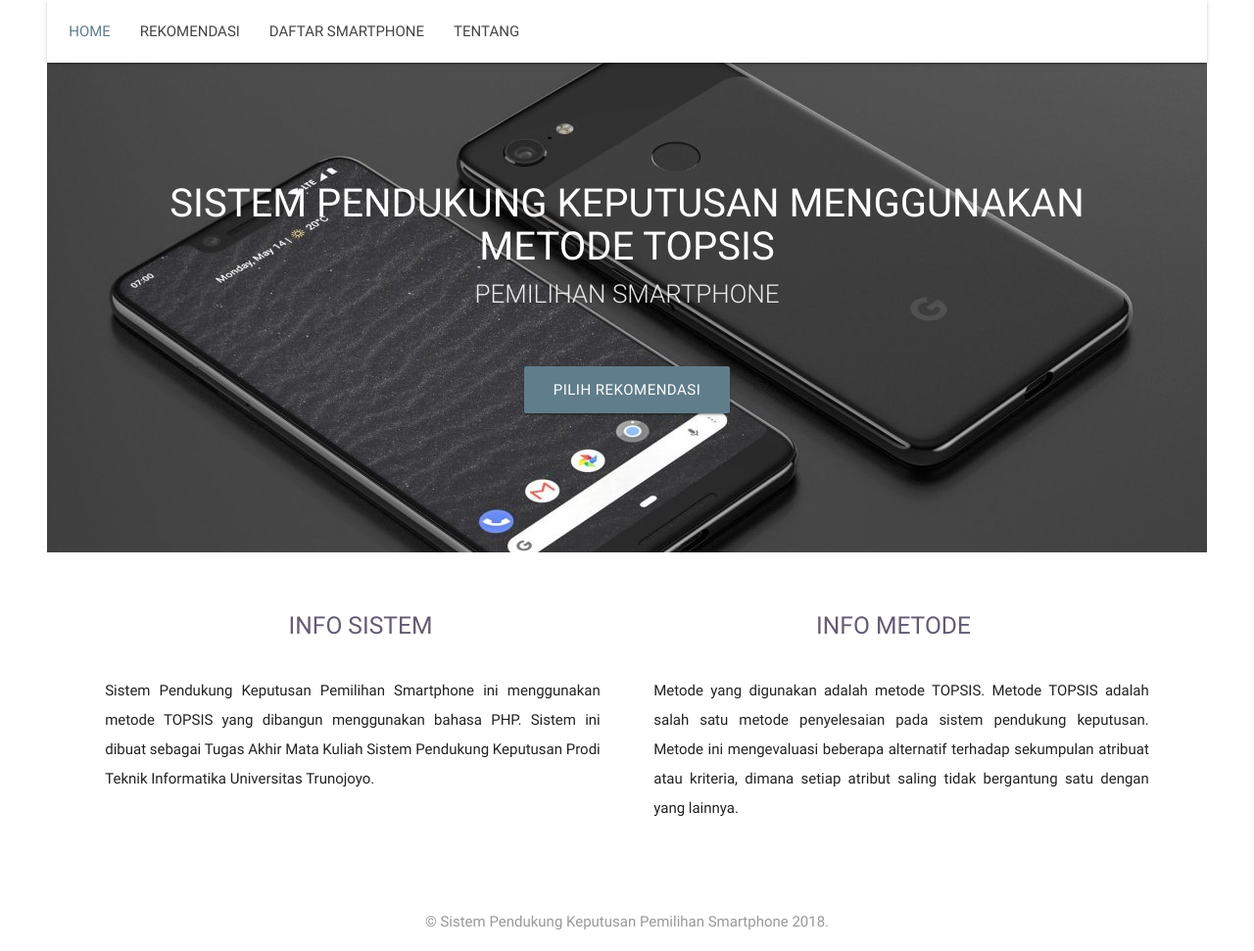
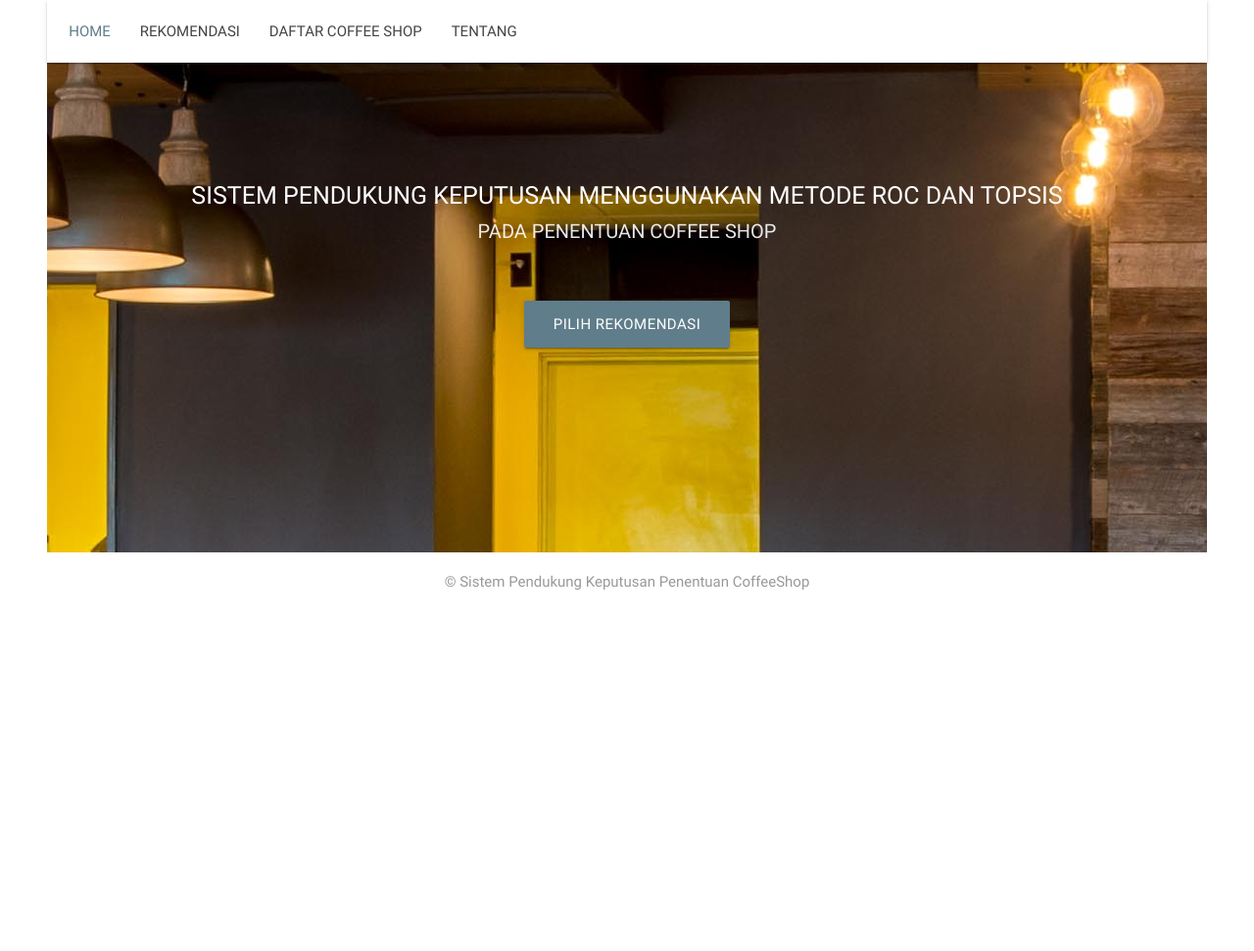
Before and after one commit to aprilianraisyah/Tubes-SPK, a PHP site: page / in a window 1280 px wide. Shown: the whole page at 98% size. After the commit the page ends 602 px from the top, so only its background shows below. Run offline with PHP 8.4, Linux system fonts and the light colour scheme; some libraries are stand-ins or nearby versions.

Commit message:
first commit

```diff
--- a/index.php
+++ b/index.php
@@ -1,9 +1,9 @@
 <!DOCTYPE html>
 <html>
 <head>
-	<title>Sistem Pendukung Keputusan Pemilihan Coffee Shop Terbaik</title>
-	<meta property="og:image" content="assets/image/laptop.jpg" />
-	<meta name="description" content="Leppi adalah aplikasi Sistem Pendukung Keputusan Laptop berbasis Metode Weight Product">
+	<title>Sistem Pendukung Keputusan Penentuan Coffee Shop Terbaik</title>
+	<meta property="og:image" content="assets/image/cafe.jpg" />
+
 	<!--Import Google Icon Font-->
 	<link href="https://fonts.googleapis.com/icon?family=Material+Icons" rel="stylesheet">
 	<!--Import materialize.css-->
@@ -38,7 +38,7 @@
 								<ul class="left" style="margin-left: -52px;">
 									<li><a class="active" href="index.php">HOME</a></li>
 									<li><a href="rekomendasi.php">REKOMENDASI</a></li>
-									<li><a href="daftar_hp.php">DAFTAR SMARTPHONE</a></li>
+									<li><a href="daftar_hp.php">DAFTAR COFFEE SHOP</a></li>
 									<li><a href="#about">TENTANG</a></li>
 								</ul>
 						</div>
@@ -52,27 +52,27 @@
 		<div id="index-banner" class="parallax-container">
 			<div class="section no-pad-bot">
 				<div class="container">
-					<h1 class="header jarak center white-text" style="font-size: 40px">SISTEM PENDUKUNG KEPUTUSAN MENGGUNAKAN METODE TOPSIS</h1>
+					<h1 class="header jarak center white-text" style="font-size: 25px">SISTEM PENDUKUNG KEPUTUSAN MENGGUNAKAN METODE ROC DAN TOPSIS</h1>
 					<div class="row center">
-						<h5 class="header jarak-button col s12 light" style="margin-bottom: 0px; font-size: 26px">PEMILIHAN SMARTPHONE</h5>
+						<h5 class="header jarak-button col s12" style="margin-bottom: 0px; font-size: 20px">PADA PENENTUAN COFFEE SHOP</h5>
 					</div>
 					<div class="row center" \>
 								<a href="rekomendasi.php" id="download-button" class="waves-effect waves-light btn-large" style="margin-top: 40px">Pilih Rekomendasi</a>
 							</div>
 				</div>
 			</div>
-			<div class="parallax"><img src="assets/image/pixel.jpg" alt="Laptop"></div>
+			<div class="parallax"><img src="assets/image/cafe.jpg"></div>
 		</div>
 		<!-- Jumbotron End -->
 
 	<!-- Info Start -->
-	<div style="background-color: white">
+	<!-- <div style="background-color: white">
 		<div class="container">
 		    <div class="section-card" style="padding: 36px 0px">
 		    	<div class="row">
 		    		<div class="col s6">
-			    		<center><h5 class="header" style="margin-left: 0px; margin-bottom: 0px; margin-top: 25px; color: #635c73">INFO SISTEM</h5></center><br>
-			    		<p style="text-align: justify; padding-right: 16px;">Sistem Pendukung Keputusan Pemilihan Smartphone ini menggunakan metode TOPSIS yang dibangun menggunakan bahasa PHP. Sistem ini dibuat sebagai Tugas Akhir Mata Kuliah Sistem Pendukung Keputusan Prodi Teknik Informatika Universitas Trunojoyo. </p>
+			    		<center><h5 class="header" style="margin-left: 0px; margin-bottom: 0px; margin-top: 25px; color: #635c73">Deskripsi</h5></center><br>
+			    		<p style="text-align: justify; padding-right: 16px;">Sistem Pendukung Keputusan Penentuan Coffee Shop ini menggunakan kombinasi metode ROC dan TOPSIS. Sistem ini dibuat sebagai Tugas Akhir Mata Kuliah Sistem Pendukung Keputusan Prodi D-IV Sistem Informasi Bisnis Politeknik Negeri Malang. </p>
 						</div>
 			    	<div class="col s6">
 			    		<center><h5 class="header" style="margin-left: 0px; margin-bottom: 0px; margin-top: 25px; color: #635c73">INFO METODE</h5></center><br>
@@ -82,17 +82,18 @@
 		    	</div>
 	    	</div>
 		</div>
-	</div>
+	</div> -->
 	<!-- Info End -->
 
 	<div id="about" class="modal">
     <div class="modal-content">
       <h4>Tentang</h4>
-      <p>Sistem Pendukung Keputusan Pemilihan Smartphone ini menggunakan metode TOPSIS yang dibangun menggunakan bahasa PHP.
-				Sistem ini dibuat sebagai Tugas Akhir Mata Kuliah Sistem Pendukung Keputusan Prodi Teknik Informatika Universitas Trunojoyo Madura. <br>
+      <p>Sistem Pendukung Keputusan Penentuan Coffee Shop ini menggunakan kombinasi metode ROC dan TOPSIS yang dibangun menggunakan bahasa PHP.
+	  Sistem ini dibuat sebagai Tugas Akhir Mata Kuliah Sistem Pendukung Keputusan Prodi D-IV Sistem Informasi Bisnis Politeknik Negeri Malang. <br>
 				<br>
-				1. Zulfi Osman<br>
-				2. Wahid Arinanto Nugroho <a href="https://wahidari.gitlab.io/"> (Gitlab)</a><br>
+				1. Alifah Okta Nur Wardani<br>
+				2. Aprilia Noor A'isyah <br>
+				3. Mertha Indri Setya Putri
 			</p>
     </div>
     <div class="modal-footer">
@@ -105,7 +106,7 @@
     <!-- Footer Start -->
 	<div class="footer-copyright" style="padding: 0px 0px">
       <div class="container">
-        <p align="center" style="color: #999">&copy; Sistem Pendukung Keputusan Pemilihan Smartphone 2018.</p>
+        <p align="center" style="color: #999">&copy; Sistem Pendukung Keputusan Penentuan CoffeeShop</p>
       </div>
     </div>
     <!-- Footer End -->
```
Also changed, not shown: daftar_hp.php (+7 -5 lines), hasil.php (+8 -6 lines), assets/image/cafe.jpg (added), assets/image/pixel.jpg (deleted), dbconfig_cafe.php (renamed from dbconfig_hp.php).
